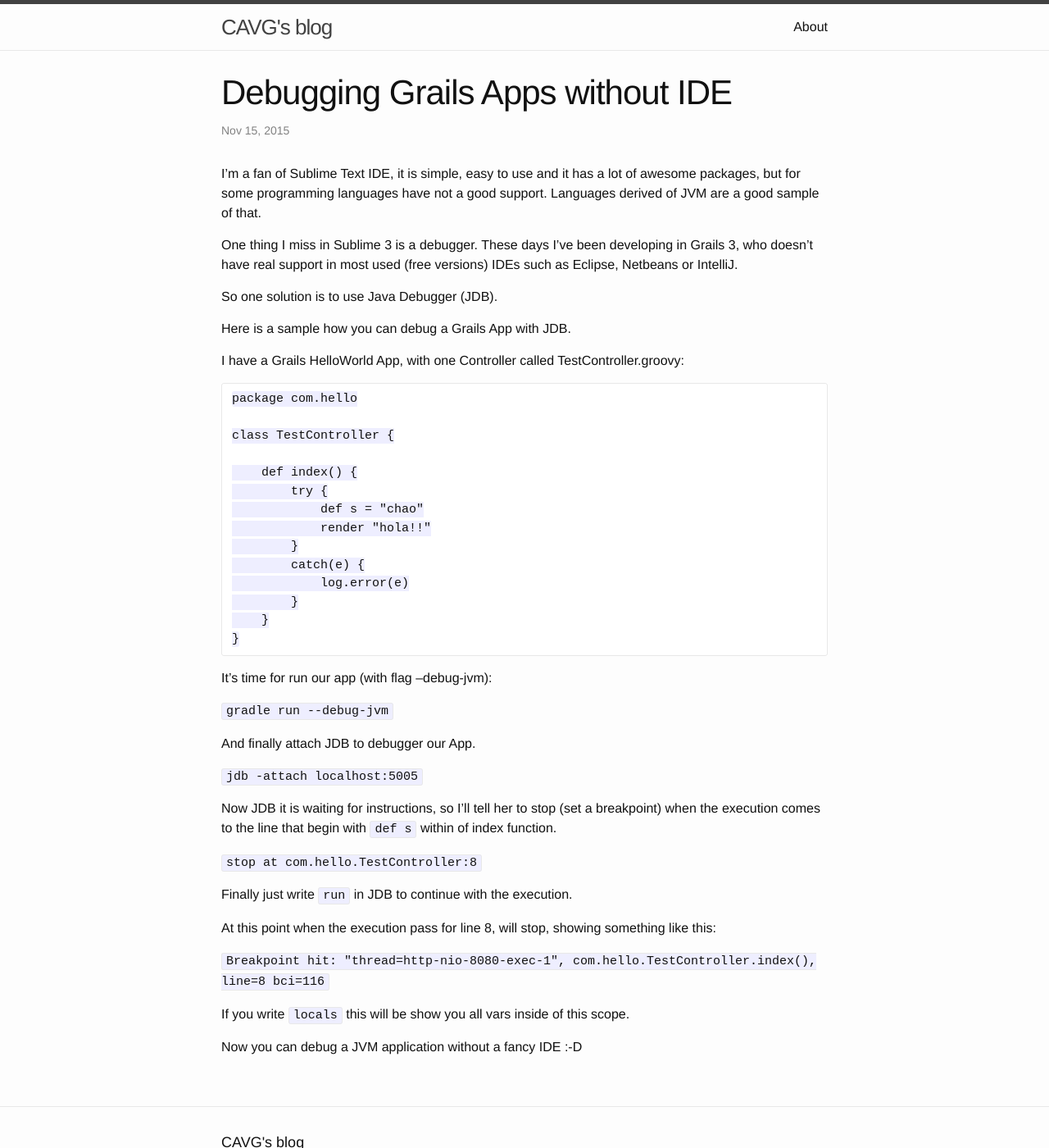
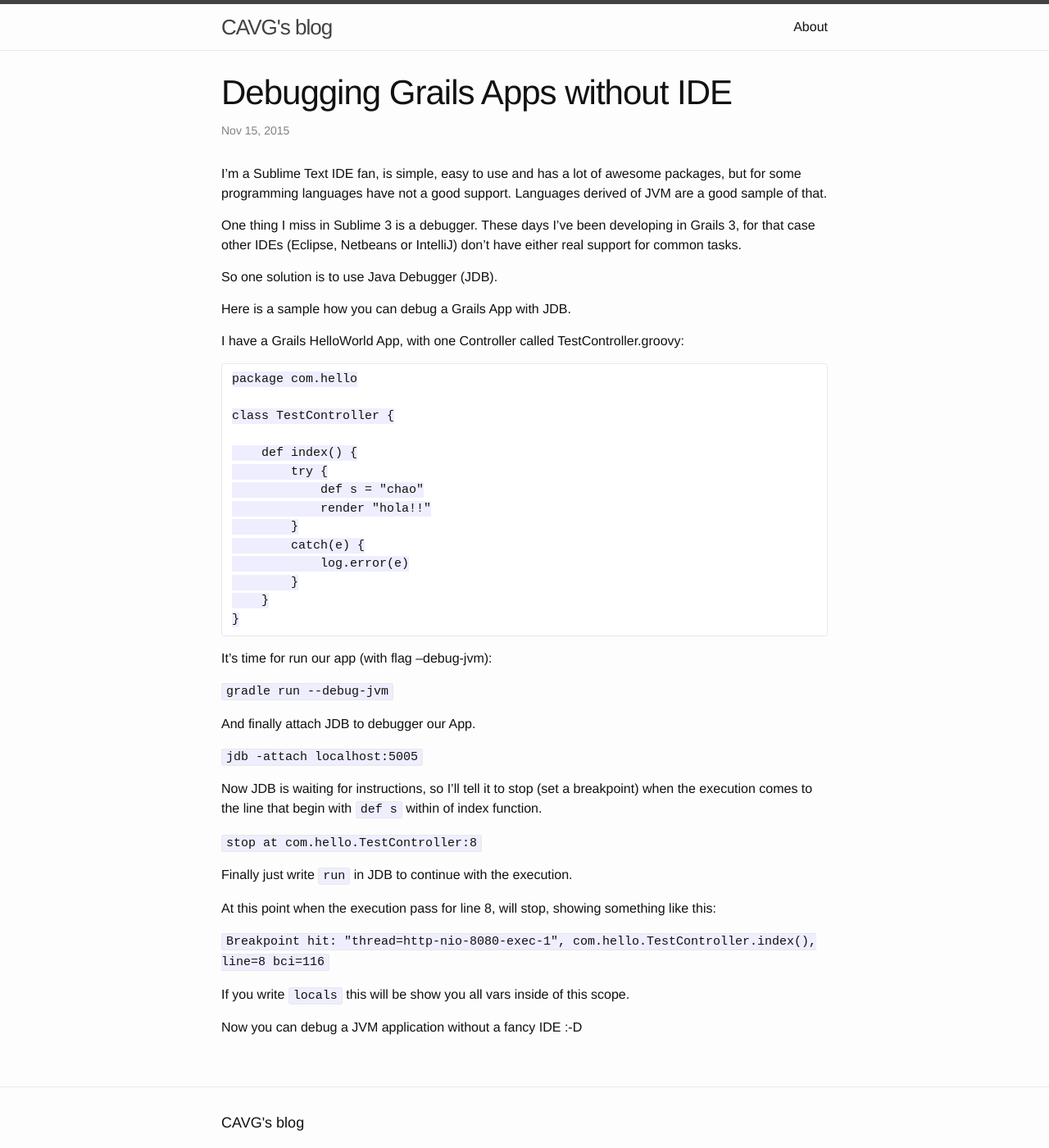
Before and after one commit to cavg/cavg.github.io, a Jekyll site: the page built from _posts/2015-11-15-debugging-grails-apps-without-ide-using-jdb.markdown, in a window 1280 px wide and 1400 px high. Shown: the whole window at 82% size. Built offline with Jekyll 4.4.1, drawn with Linux system fonts in a browser that asks for light colours.

Commit message:
amen writing

```diff
--- a/_posts/2015-11-15-debugging-grails-apps-without-ide-using-jdb.markdown
+++ b/_posts/2015-11-15-debugging-grails-apps-without-ide-using-jdb.markdown
@@ -4,9 +4,9 @@ title:  "Debugging Grails Apps without IDE"
 date: 2015-11-15 22:41:04
 categories: grails
 ---
-I'm a fan of Sublime Text IDE, it is simple, easy to use and it has a lot of awesome packages, but for some programming languages have not a good support. Languages derived of JVM are a good sample of that.
+I'm a Sublime Text IDE fan, is simple, easy to use and has a lot of awesome packages, but for some programming languages have not a good support. Languages derived of JVM are a good sample of that.
 
-One thing I miss in Sublime 3 is a debugger. These days I've been developing in Grails 3, who doesn't have real support in most used (free versions) IDEs such as Eclipse, Netbeans or IntelliJ.
+One thing I miss in Sublime 3 is a debugger. These days I've been developing in Grails 3, for that case other IDEs (Eclipse, Netbeans or IntelliJ) don't have either real support for common tasks.
 
 So one solution is to use Java Debugger (JDB).
 
@@ -41,7 +41,7 @@ And finally attach JDB to debugger our App.
 `jdb -attach localhost:5005`
 
 
-Now JDB it is waiting for instructions, so I'll tell her to stop (set a breakpoint) when the execution comes to the line that begin with  `def s` within of index function.
+Now JDB is waiting for instructions, so I'll tell it to stop (set a breakpoint) when the execution comes to the line that begin with  `def s` within of index function.
 
 `stop at com.hello.TestController:8`
 
```
